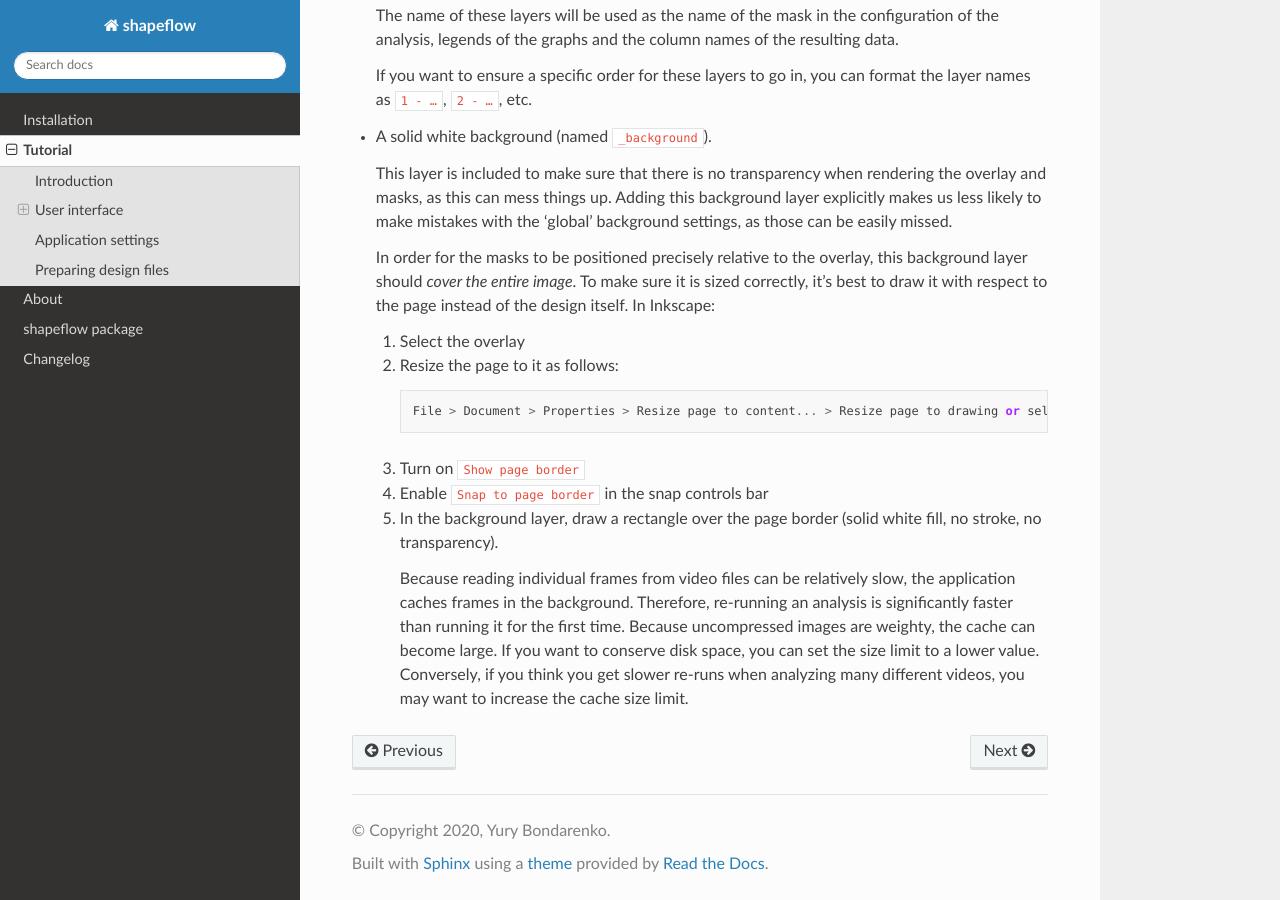
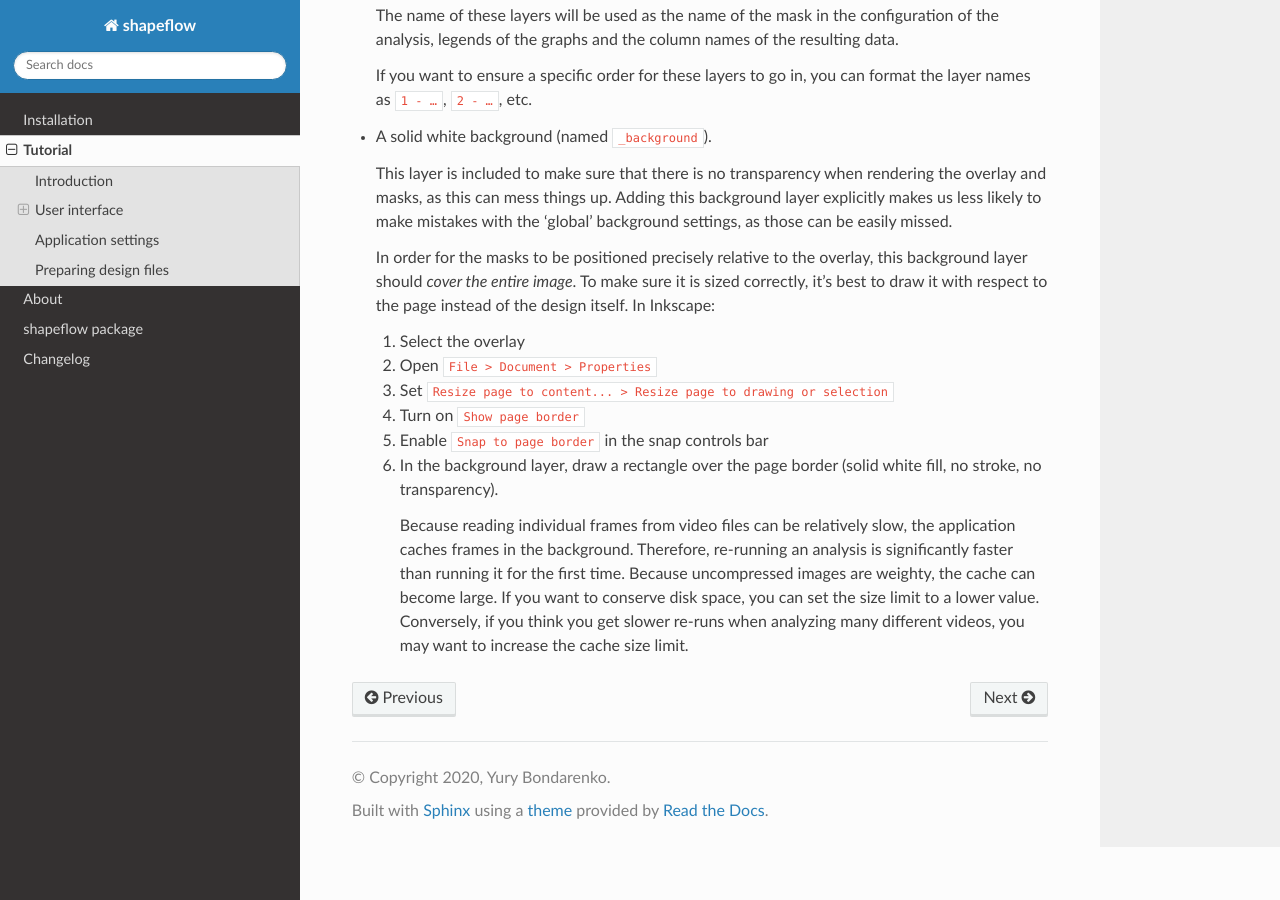
Before and after one commit to ybnd/shapeflow, a Sphinx documentation site: the page built from docs/source/tutorial.rst, in a window 1280 px wide and 900 px high, scrolled down 8918 px. Built offline with Sphinx 7.4.7 and the Read the Docs theme 2.0.0, drawn with Linux system fonts in a browser that asks for light colours.

Commit message:
Cleaner Inkscape directions

```diff
--- a/docs/source/tutorial.rst
+++ b/docs/source/tutorial.rst
@@ -228,11 +228,10 @@ The design file should be an **.svg file** containing:
      Select the overlay
 
   #.
-     Resize the page to it as follows:
+     Open ``File > Document > Properties``
 
-     .. code-block::
-
-        File > Document > Properties > Resize page to content... > Resize page to drawing or selection
+  #.
+     Set ``Resize page to content... > Resize page to drawing or selection``
 
   #.
      Turn on ``Show page border``
```
